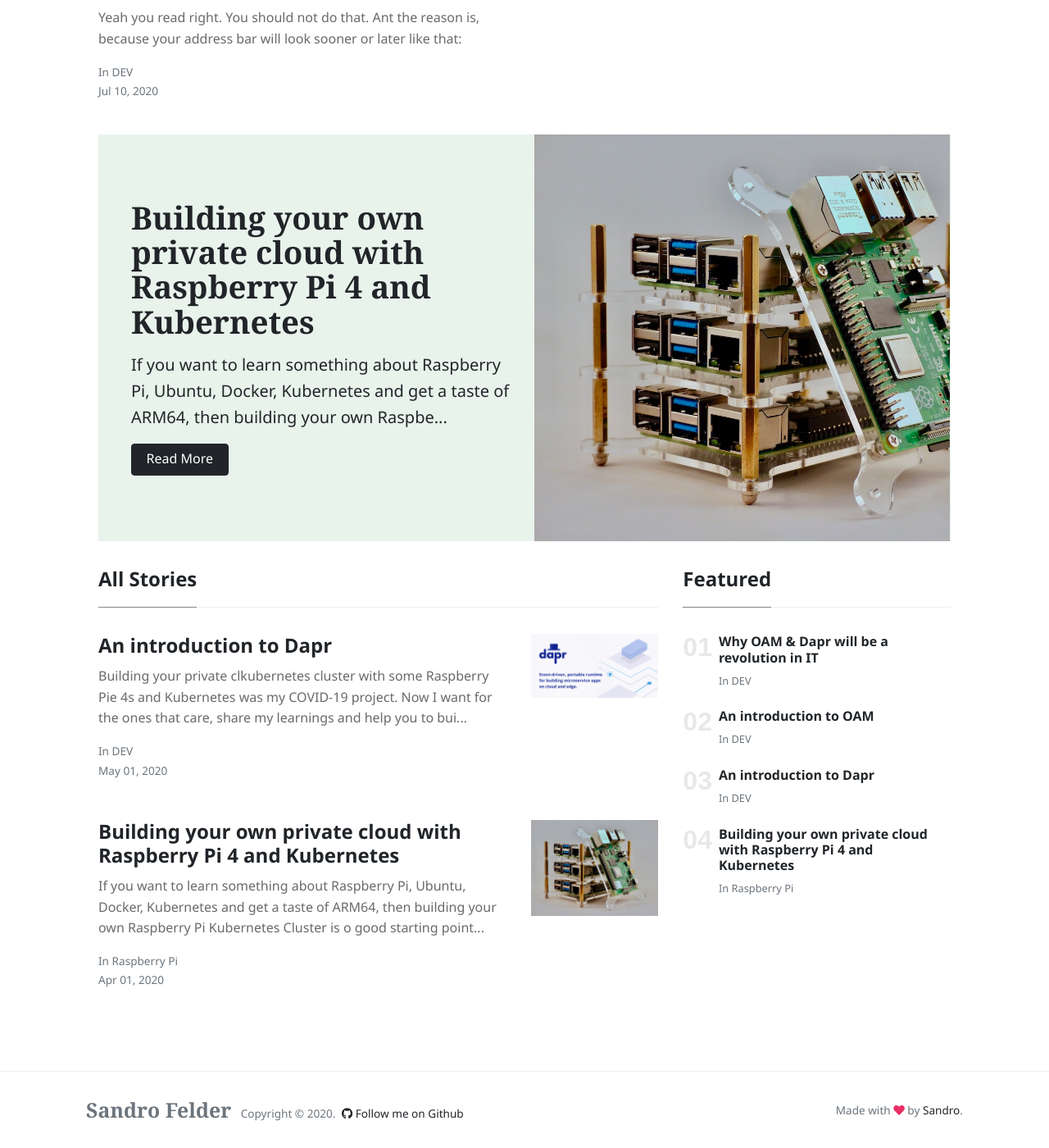
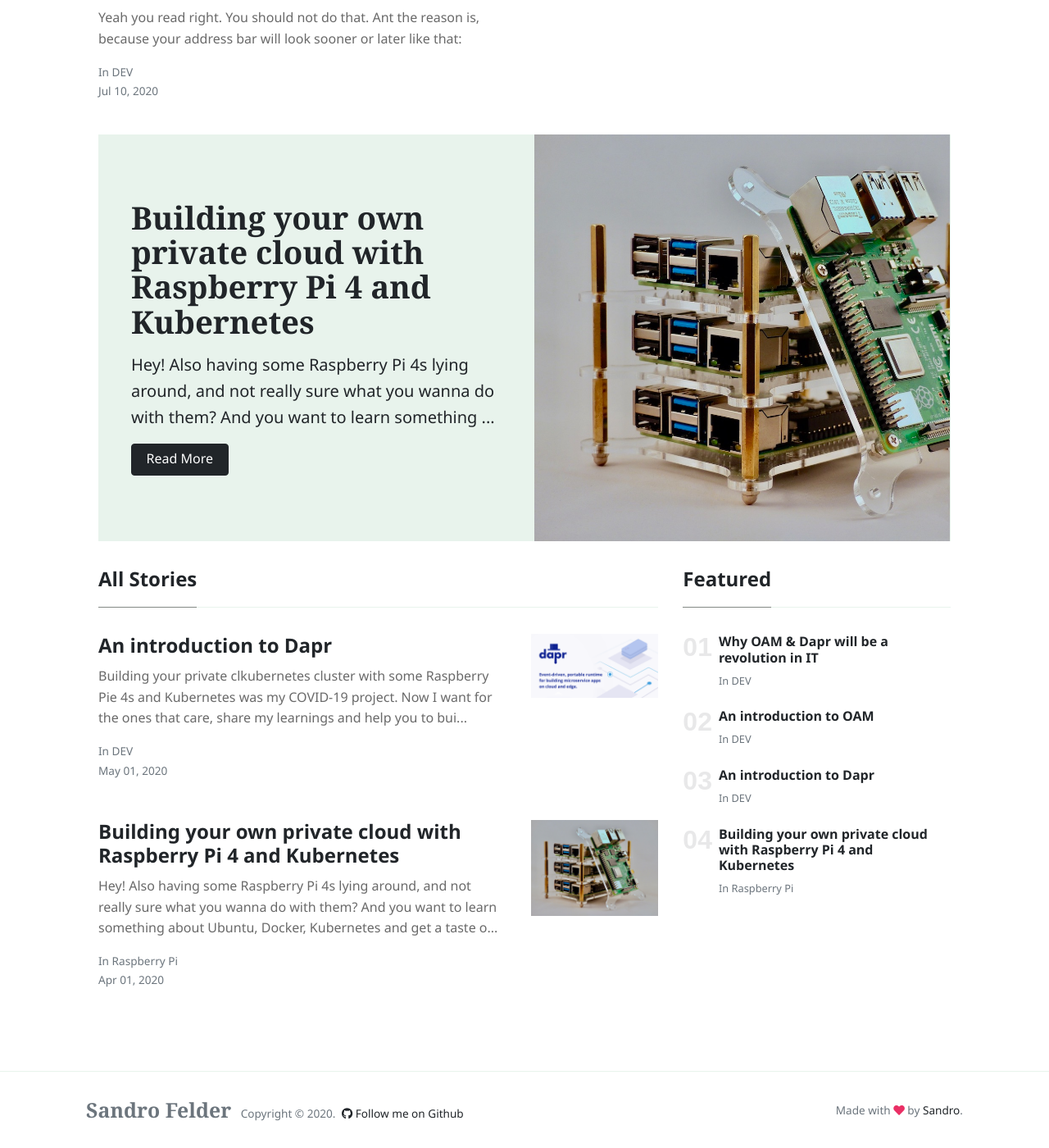
Before and after one commit to saendu/jekyll, a Jekyll site: the page built from index.html, in a window 1280 px wide and 1400 px high, scrolled down 356 px. Shown: the whole window at 82% size. Built offline with Jekyll 4.4.1, drawn with Linux system fonts in a browser that asks for light colours; nearby versions of some CDN libraries; the list of posts is cut into pages by our own code; comment, search, counter and statistics services are not loaded; some of the changed lines change nothing that is shown.

Commit message:
update some changes

````diff
--- a/_posts/2020-04-01-your-own-private-cloud.md
+++ b/_posts/2020-04-01-your-own-private-cloud.md
@@ -6,7 +6,10 @@
 image: assets/images/raspberry4-cluster.jpg
 tags: [sticky, featured]
 ---
-If you want to learn something about **Raspberry Pi, Ubuntu, Docker, Kubernetes** and get a taste of **ARM64**, then building your own Raspberry Pi Kubernetes Cluster is o good starting point. Or at least, I learned a lot about these technologies when building this. However I was sitting in a lock-down and had plenty of time to spend. So if you want to speed up a little bit and skip the hours debugging and fiddling around Github issue pages, then I recommend you to follow my guide here. At the time writing this article it is probabbly the most condensed knowledge to have a propper mini clud. Or at least I would have considered myself lucky to find an article like that. But maybe I was not looking hard enough ;-).
+Hey! Also having some Raspberry Pi 4s lying around, and not really sure what you wanna do with them? And you want to learn something about **Ubuntu, Docker, Kubernetes** and get a taste of **ARM64**? Then building your own Raspberry Pi Kubernetes Cluster is o good starting point. Or at least, I've learned a lot about these technologies when building this. However I was sitting in a lock-down and had plenty of time to spend. So if you want to speed up a little bit and skip the hours debugging and fiddling around Github issue pages, then I recommend you to follow my guide here.
+
+I tried to put everything you'll need into this article without you having to leave this page.
+
 
 ### What we will build
 Our goal is to build a proper mini cloud. So that means is, you should be able to run various applications (servers) running behind a single or multiple URLs having proper load balancing (and autoscaling) and all of this cramped up in 10x8x6cm of space in your living room.
@@ -22,13 +25,16 @@
 - An **NFS** server for persistance storage
 - **Grafana** to get some health metrics about our cluster
 
+> It will help if you have a basic understanding of those technologies. If not I think you should still be able to follow and learn on the way along.
+
 ### What hardware you will need
 1. At least two (actually three, or in my case four) Raspberry Pi 4
 2. An external SSD hard drive
 3. A switch or a router to plugin your RPIs
 4. Some basic understanding about engineering and this article
 
-### Basic installation
+### Basic Raspberry Pi installation
+Our Raspberry Pi's need a basic setup before we can start with the fun. For completeness sake I added this setup to this guide as well and not just be lazy and write 'setup Ubuntu 20.04', 'install docker', etc. Because with these little ARM64 guys some commands might be a bit different, especially when installing binaries.
 
 #### Make your Raspberries ready
 If you bought a Raspberry Pi with a preinstalled Rasbian OS we first want to get rid of this an install Ubuntu 20.04. Reason is, I am not quite an expert with Raspbian and Ubuntu gives us plenty of useful features with some minor drawbacks in terms of performance.
@@ -48,10 +54,7 @@
 Afther the process is done, plug the SD cards back to the RPIs and plug them to your router or switch and give them some power.
 
 ##### Start with installation
-Afterwards login to your RPI (find the IP address in your router):
-```
- ssh ubuntu:ubuntu@<yourIPaddress>
-```
+Afterwards login to your RPI (find the IP address in your router).
 It will probabbly ask you to change the password, so be a PRO and do that.
 
 In our Kuberenetes cluster you will have one master and several worker nodes. For simplicity we will call the master 'master' and the worker nodes 'nodes'. So in my case I have one master and three worker nodes.
@@ -72,7 +75,7 @@
 sudo apt update
 sudo apt-get install wget
 ```
-Change timezone (yes this is important)
+Change timezone (yes, this is important)
 ```
 sudo timedatectl set-timezone Europe/Zurich # change to your timezone if different
 ```
@@ -116,7 +119,7 @@
 If you executed these steps just for one RPI do this now for all the others. As mentioned, this is our basic installation or prerequisite for all other steps.
 
 ### Master
-The next steps we just execute on your master. So do a quick login with 'ssh user@k8s-master' and proceed.
+The next steps we just execute on your master. So do a quick SSH login to your master.
 
 #### Init Kubernetes
 Hey, we are going to build a kubernetes cluster, so at one point we have to initialize kubernetes on your master. For this we are using 'kubeadm init' and we choose a network range of 10.244.0.0/16.
@@ -131,7 +134,7 @@
 **IMPORTANT** After the init command you get a nice 'kubeadm join' command. We need this command to join our nodes to the cluster. So note this thing down. This thing is valid for 24h. So if you ever need to join a node after this time, create a new join command with this: kubeadm token create --print-join-command
 
 ### Node
-Let's join or nodes to the cluster with the previous command:
+SSH to your nodes and join the cluster with the previous command:
 ```
 kubeadm join <MASTERIP>:6443 --token <TOKEN> --discovery-token-ca-cert-hash <HASH>
 ```
@@ -212,7 +215,7 @@
 ```
 
 ### Cert Manager
-Not having HTTPS/SSL is an absolute nogo. Mainly of security but also because it is nowadays so easy (and free) to get an SSL cert thanks to Let's Encrypt. It comes with one downside, your SSL certs can very quickly expire. To get rid of that we are using a cert manager (with certbot). Also checkout my [article]({{ site.baseurl }}/letsencrypt/) I wrote about this.
+Not having HTTPS/SSL is an absolute 'no go'. Mainly of security but also because it is nowadays so easy (and free) to get an SSL cert thanks to Let's Encrypt. It comes with one downside, your SSL certs can very quickly expire. To get rid of that we are using a cert manager (with certbot). Also checkout my [article]({{ site.baseurl }}/letsencrypt/) I wrote about this.
 
 ##### Install CRUDs
 First we gonna install some CRUDs.
@@ -290,7 +293,7 @@
 ```
 Next step is to make sure that we automatically mount this partition on startup.
 
-> **IMPORTANT**: I removed this afterwards because my /srv/nfs was always automatically mounted without these entries in fstab. And I noticed an issue after reboot with my nfs-service not being able to start (check with systemctl status nfs-server.service), when having this entry in fastab. So if you have the same problem, maybe remove these lines again if you see a /srv/nfs path being mounted after restart. (Sorry for this unclear description but I don't know more ATM)
+**IMPORTANT** I removed this afterwards because my /srv/nfs was always automatically mounted without these entries in fstab. And I noticed an issue after reboot with my nfs-service sometimes not being able to start (check with systemctl status nfs-server.service), when having this entry in fastab. So if you have the same problem, maybe remove these lines again if you see /srv/nfs being mounted after restart. (Sorry for this unclear description but I don't know more about this issue ATM)
 
 But it would go like this:
 ```
@@ -338,6 +341,7 @@
 kubectl -f https://gist.githubusercontent.com/saendu/8a5f84508b36753d14663bf6f5d71b7c/raw/37f165a5e4b5e26827b6bf88ce3697e2e25e9b8d/nfs-rbac.yaml
 ```
 Afterwards we can finally deploy our NFS client!
+Edit the below file and save it as `nfs-deployment-arm.yaml`
 <script src="https://gist.github.com/saendu/1e52b7b8e0a1205f45c91cf624e069a4.js"></script>
 ```
 kubectl -f nfs-deployment-arm.yaml
@@ -376,13 +380,93 @@
     volume.beta.kubernetes.io/storage-class: "managed-nfs-storage"
 ```
 
-### Dashboard
-And for the fans of GUIs like this you can install your very own Kubernetes dashboard:
-```
-kubectl apply -f https://raw.githubusercontent.com/kubernetes/dashboard/v2.0.0/aio/deploy/recommended.yaml
-kubectl create clusterrolebinding dashboard-admin-sa --clusterrole=cluster-admin --serviceaccount=default:dashboard-admin-sa
-kubectl proxy --address='0.0.0.0' --accept-hosts='^*$'
-http://k8s-master:8001/api/v1/namespaces/kubernetes-dashboard/services/https:kubernetes-dashboard:/proxy/#/login
-```
 ### Monitoring
 Last but not least we also need something to monitor our cluster. Else it would just be some nerd project that a guy posted in the internet. Adding monitoring to our setup, makes us look a little bit like PROs.
+
+#### Install
+So let's do this. First we have to login to our master and switch our user to root user:
+```
+sudo su
+```
+Now we are going to install some prerequisites (to be able to use `make`):
+```
+apt-get update && apt-get install -y build-essential golang
+```
+Now clone the project cluster-monitoring project:
+```
+git clone https://github.com/saendu/cluster-monitoring.git
+```
+Now we have to edit the `vars.jsonnet` file and set `k3s.enabled` to `true`, `armExporter.enabled` to `true` and change to our IP address:
+<script src="https://gist.github.com/saendu/206c2d1d138f4b1d4e8591fac2f676fe.js"></script>
+
+> As `suffixDomain` your can use `192-168-1-106-nip.io` (in order to not edit your hosts file) or as in my case I used a public domain because nip.io did not really serve me well.
+
+We are not done yet, so now the fun begins:
+1. Execute the following command in the root dictionary (this can take a while)
+```
+sudo make vendor && sudo make
+```
+2. Create the namespace for your monitoring components
+```
+kubectl create namespace monitoring
+```
+3. If you are like me and want the grafana dashboard exposed to the outside, you have to edit the
+```
+sudo manifests/nano ingress-grafana.yaml
+```
+And add the following lines:
+```
+...
+annotations:
+   kubernetes.io/ingress.class: nginx
+   cert-manager.io/cluster-issuer: letsencrypt-prod
+...
+tls:
+  - hosts:
+    - yourdomain.ch
+    secretName: yourname-tls
+...
+```
+4. Now we can apply the created yaml files with the following command:
+```
+make deploy
+```
+
+You should now be able to navigate to https://grafana.yourdomain.ch and login with username: `admin` and password `admin`. Be a PRO again and change that password to a stronger one.
+
+As you might see, we can't see much on our dashboard. This is because we don't have one.
+
+#### Create a dashboard
+The project from [Carlos Eduardo](https://github.com/carlosedp) has a sweet kubernetes cluster dashboard ready for us to use. So let's install that thing.
+
+1. Navigat to your dashboard section https://grafana.sandrofelder.ch/dashboards
+2. Click on `Import` and paste [grafana-dashboard.json](https://gist.githubusercontent.com/saendu/d34b4fc0b07ec6d885a32379d4154790/raw/5d83927a4e658a20586123df55fd151286f29d15/grafana-dashboard.json) to `Import via panal json`
+3. Click `Load`
+4. Now, go back to your dashboards click on the newly created dashboard and after some minutes you should see all metrics collected from Prometheus automatically for you
+
+I think this is pretty straight forward way of getting some basic metrics about CPU, Memory, Network and you even have some alerts predefined for you from the alertmanager like:
+- CPU temperature
+- CPU usage
+- Memory usage
+- Node down
+
+## That's it folks!
+You have your own private cloud sitting in your livingroom that can basically do everything you would expect from a cloud provider:
+- Load balancing
+- Ingress
+- Monitoring
+
+<iframe src="https://giphy.com/embed/Um3ljJl8jrnHy" width="480" height="314" frameBorder="0" class="giphy-embed" allowFullScreen></iframe>
+
+Feel free to hit me with some questions or thoughts in the comment section below (you don't need an account).
+
+Until next time . . .
+
+#### Aknowledgements
+Here some articles that help get thorugh all of this:
+- [How to build your own Raspberry Pi Kubernetes Cluster](https://wiki.learnlinux.tv/index.php/How_to_build_your_own_Raspberry_Pi_Kubernetes_Cluster)
+- [Building a Pi Kubernetes Cluster – Part 3 – Worker Nodes and MetalLB](https://www.shogan.co.uk/kubernetes/building-a-pi-kubernetes-cluster-part-3-worker-nodes-and-metallb/)
+- [Develop and Deploy Kubernetes Applications on a Raspberry Pi Cluster](https://medium.com/better-programming/develop-and-deploy-kubernetes-applications-on-a-raspberry-pi-cluster-fbd4d97a904c)
+- [Provision Kubernetes NFS clients on a Raspberry Pi homelab](https://opensource.com/article/20/6/kubernetes-nfs-client-provisioning)
+- [Setup a Kubernetes 1.9.0 Raspberry Pi cluster on Raspbian using Kubeadm](https://kubecloud.io/setup-a-kubernetes-1-9-0-raspberry-pi-cluster-on-raspbian-using-kubeadm-f8b3b85bc2d1)
+- And many many more...
````
